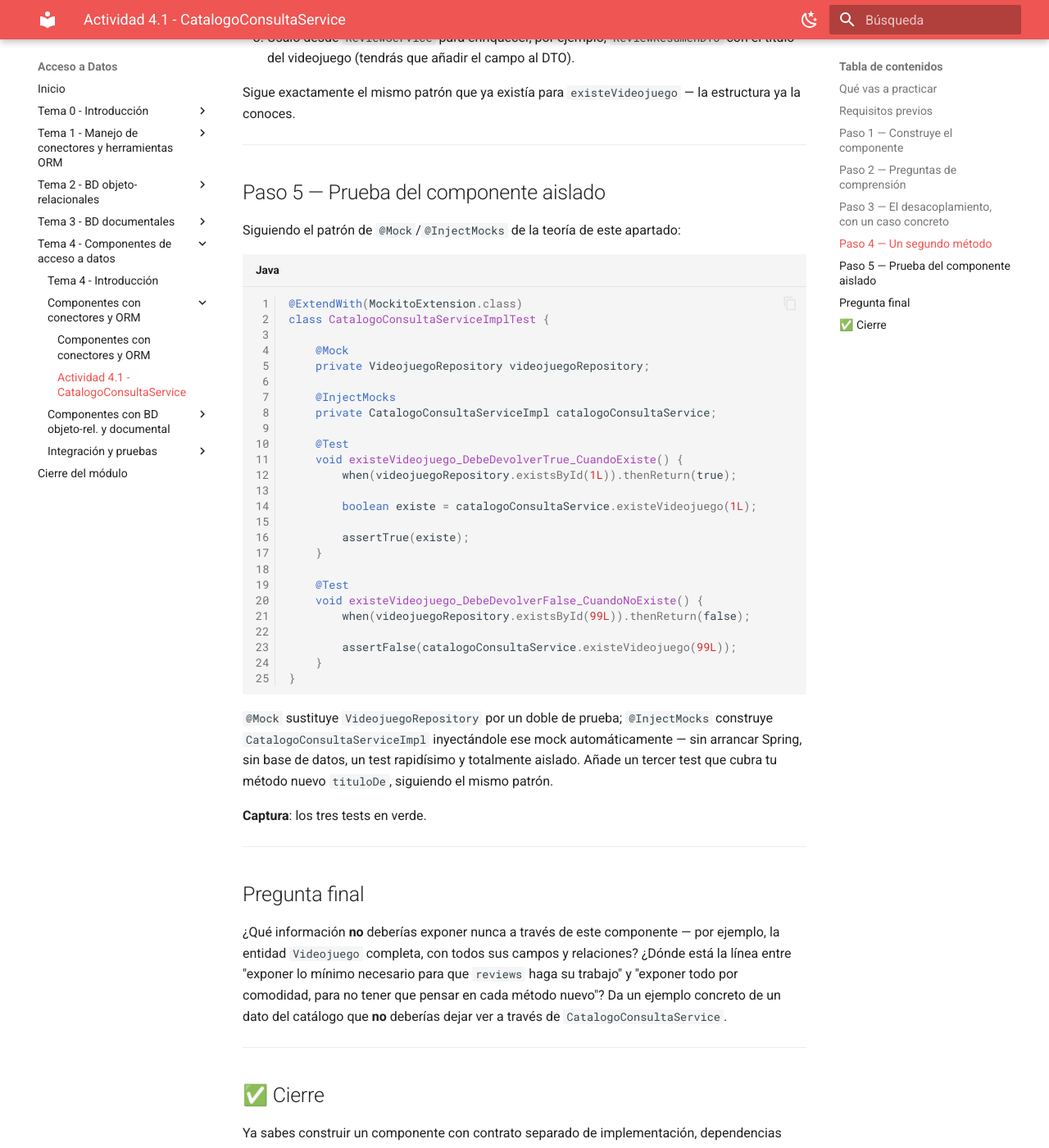
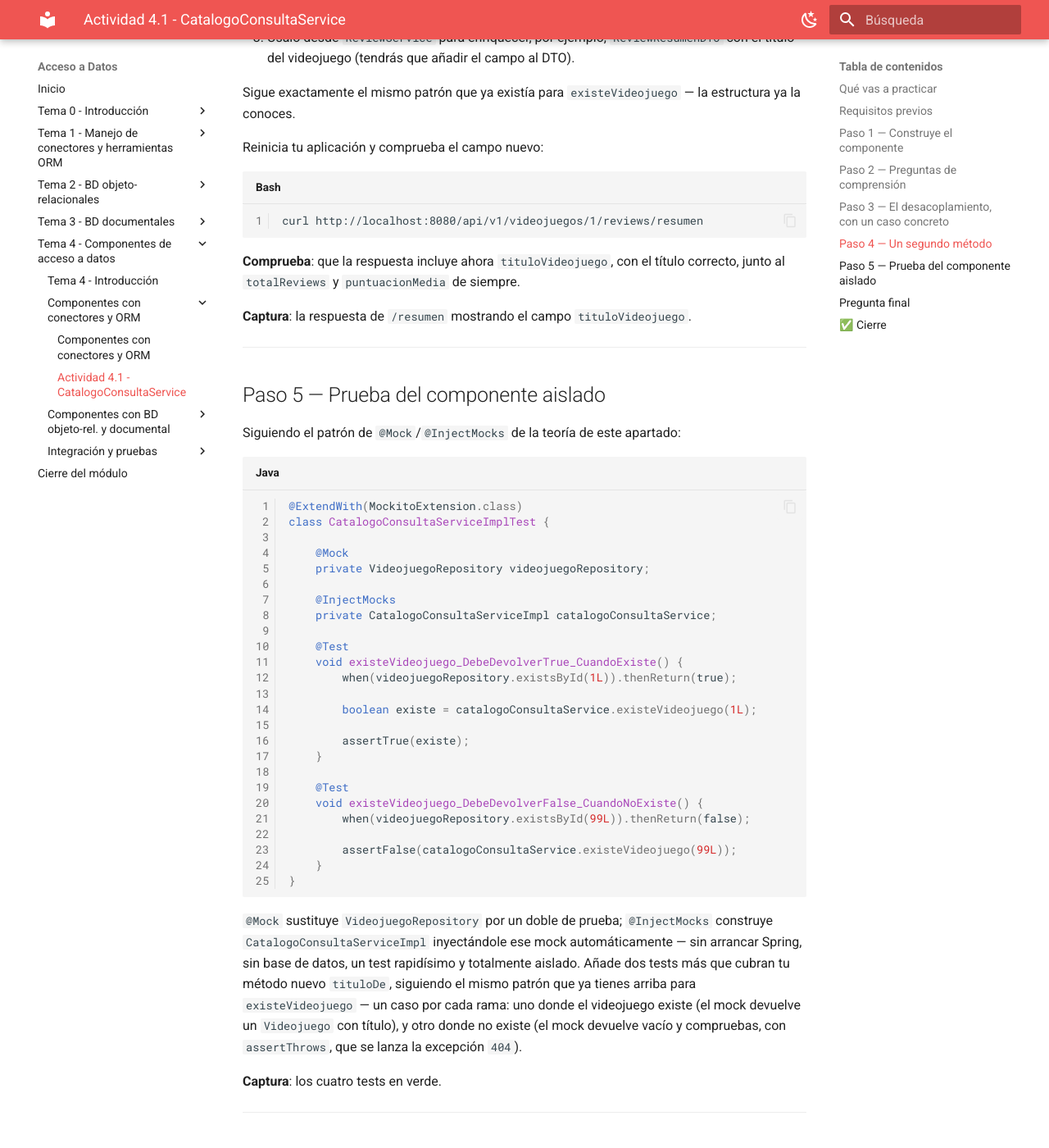
Before and after one commit to aitorventura/acceso-a-datos, an MkDocs documentation site: the page built from docs/tema4/actividad_4_1.md, in a window 1280 px wide and 1400 px high, scrolled down 2613 px. Shown: the whole window at 82% size. Built offline with MkDocs 1.6.1 and Material for MkDocs 9.7.7, drawn with Linux system fonts in a browser that asks for light colours.

Commit message:
Actividad 4.1: pide comprobacion del Paso 4 y los dos casos de tituloDe en el Paso 5
- Paso 4 ahora pide verificar el campo tituloVideojuego con curl y captura
- Paso 5 pide test del caso existe y del caso 404 para tituloDe, no solo uno
- Plantilla docx actualizada con la captura del Paso 4 y "los cuatro tests"

````diff
--- a/docs/tema4/actividad_4_1.md
+++ b/docs/tema4/actividad_4_1.md
@@ -74,6 +74,16 @@ Sin más código dado que el patrón que ya tienes delante, añade un segundo m
 
 Sigue exactamente el mismo patrón que ya existía para `existeVideojuego` — la estructura ya la conoces.
 
+Reinicia tu aplicación y comprueba el campo nuevo:
+
+```bash
+curl http://localhost:8080/api/v1/videojuegos/1/reviews/resumen
+```
+
+**Comprueba**: que la respuesta incluye ahora `tituloVideojuego`, con el título correcto, junto al `totalReviews` y `puntuacionMedia` de siempre.
+
+**Captura**: la respuesta de `/resumen` mostrando el campo `tituloVideojuego`.
+
 ---
 
 ## Paso 5 — Prueba del componente aislado
@@ -108,9 +118,9 @@ class CatalogoConsultaServiceImplTest {
 }
 ```
 
-`@Mock` sustituye `VideojuegoRepository` por un doble de prueba; `@InjectMocks` construye `CatalogoConsultaServiceImpl` inyectándole ese mock automáticamente — sin arrancar Spring, sin base de datos, un test rapidísimo y totalmente aislado. Añade un tercer test que cubra tu método nuevo `tituloDe`, siguiendo el mismo patrón.
+`@Mock` sustituye `VideojuegoRepository` por un doble de prueba; `@InjectMocks` construye `CatalogoConsultaServiceImpl` inyectándole ese mock automáticamente — sin arrancar Spring, sin base de datos, un test rapidísimo y totalmente aislado. Añade dos tests más que cubran tu método nuevo `tituloDe`, siguiendo el mismo patrón que ya tienes arriba para `existeVideojuego` — un caso por cada rama: uno donde el videojuego existe (el mock devuelve un `Videojuego` con título), y otro donde no existe (el mock devuelve vacío y compruebas, con `assertThrows`, que se lanza la excepción `404`).
 
-**Captura**: los tres tests en verde.
+**Captura**: los cuatro tests en verde.
 
 ---
 
````
Also changed, not shown: 1 other file.
